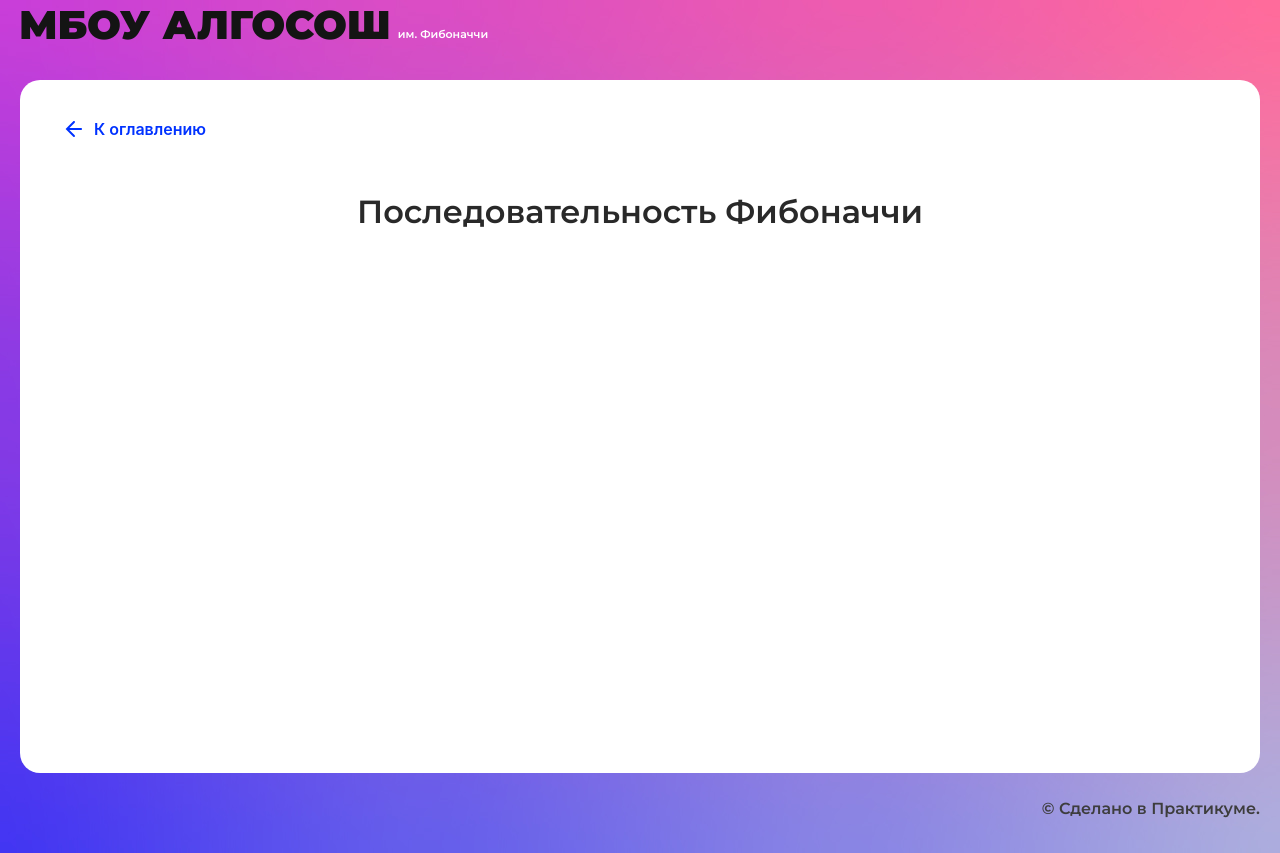
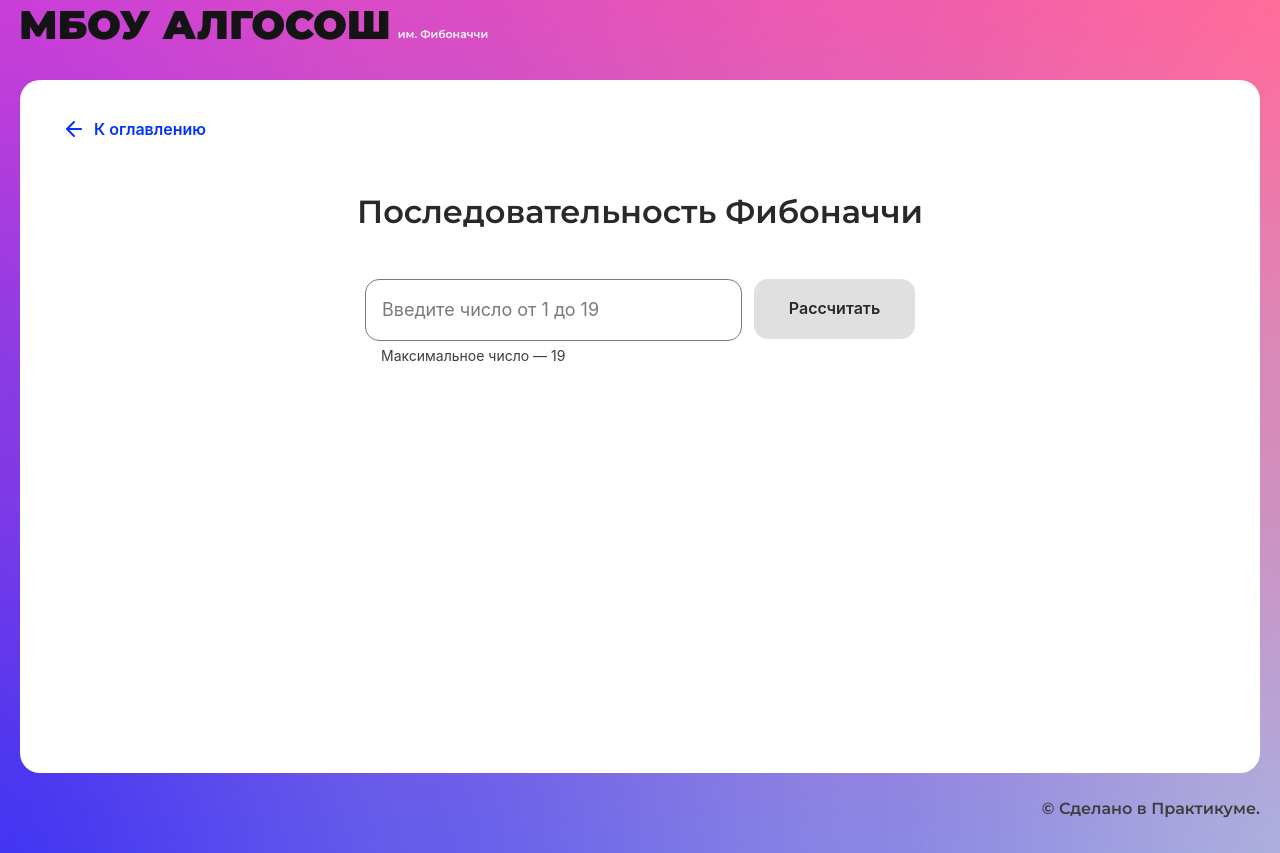
Before and after one commit to yuliazherebtsova/algososh, a React (Create React App) app: page /fibonacci in a window 1280 px wide. Built offline with nearby package versions, Linux system fonts and the light colour scheme.

Commit message:
feat: fibonacci sequence

```diff
--- a/src/components/app/app.tsx
+++ b/src/components/app/app.tsx
@@ -4,7 +4,7 @@ import { FibonacciPage } from "../fibonacci-page/fibonacci-page";
 import { ListPage } from "../list-page/list-page";
 import { MainPage } from "../main-page/main-page";
 import { QueuePage } from "../queue-page/queue-page";
-import { StringComponent } from "../string/string";
+import { StringComponent } from "../string-page/string-page";
 import { SortingPage } from "../sorting-page/sorting-page";
 import { StackPage } from "../stack-page/stack-page";
 
--- /dev/null
+++ b/src/components/fibonacci-page/fibonacci-page.module.css
@@ -0,0 +1,17 @@
+.formContainer {
+  margin: 0 auto;
+  display: grid;
+  grid-template-columns: 377px 1fr;
+  gap: 12px;
+  max-width: 550px;
+}
+
+.numbersList {
+  padding: 80px 0 0;
+  margin: 0;
+  display: flex;
+  justify-content: center;
+  flex-wrap: wrap;
+  gap: 16px;
+  list-style-type: none;
+}
--- a/src/components/fibonacci-page/fibonacci-page.tsx
+++ b/src/components/fibonacci-page/fibonacci-page.tsx
@@ -1,10 +1,85 @@
-import React from "react";
-import { SolutionLayout } from "../ui/solution-layout/solution-layout";
+import React, { useState } from 'react';
+import styles from './fibonacci-page.module.css';
+import { iterativeFib, sleep } from 'utils/utils';
+import { Button } from 'components/ui/button/button';
+import { Circle } from 'components/ui/circle/circle';
+import { Input } from 'components/ui/input/input';
+import { SolutionLayout } from 'components/ui/solution-layout/solution-layout';
+import { SHORT_DELAY_IN_MS } from 'constants/delays';
+import { ElementStates, TDataElement } from 'types/types';
 
 export const FibonacciPage: React.FC = () => {
+  const [inputNumber, setInputNumber] = useState<number>();
+  const [generatedNumbers, setGeneratedNumbers] = useState<TDataElement[]>([]);
+  const [inProgress, setInProgress] = useState(false);
+
+  const handleInputChange = (evt: React.FormEvent<HTMLInputElement>) => {
+    const input = parseInt(evt.currentTarget.value);
+    setInputNumber(input);
+  };
+
+  const generateFibonacci = () => {
+    setInProgress(true);
+    const fibonacciNumbers = inputNumber
+      ? [...iterativeFib(inputNumber)]
+      : [];
+    const numbersToRender: TDataElement[] = [];
+    console.log(fibonacciNumbers);
+    fibonacciNumbers.forEach(async (el) => {
+      numbersToRender.push({
+        char: el.toString(),
+        state: ElementStates.Default,
+      });
+      setGeneratedNumbers([...numbersToRender]);
+      await sleep(SHORT_DELAY_IN_MS);
+    });
+    setInProgress(false);
+  };
+
+  const handleSubmitButtonClick = (evt: React.SyntheticEvent) => {
+    evt.preventDefault();
+    generateFibonacci();
+  };
+
   return (
-    <SolutionLayout title="Последовательность Фибоначчи">
-
+    <SolutionLayout title='Последовательность Фибоначчи'>
+      <form className={styles.formContainer} onSubmit={handleSubmitButtonClick}>
+        <Input
+          placeholder='Введите число от 1 до 19'
+          type='number'
+          min={1}
+          isLimitText={true}
+          maxLength={2}
+          max={19}
+          onChange={handleInputChange}
+        />
+        <Button
+          text='Рассчитать'
+          type='submit'
+          disabled={inputNumber ? inputNumber > 19 : true}
+          isLoader={inProgress}
+        />
+      </form>
+      <ul className={styles.numbersList}>
+        {generatedNumbers.slice(0, 10).map((number, index) => (
+          <Circle
+            state={number.state}
+            letter={number.char}
+            key={index}
+            index={index}
+          />
+        ))}
+      </ul>
+      <ul className={styles.numbersList}>
+        {generatedNumbers.slice(10, 20).map((number, index) => (
+          <Circle
+            state={number.state}
+            letter={number.char}
+            key={index}
+            index={index+10}
+          />
+        ))}
+      </ul>
     </SolutionLayout>
   );
 };
--- a/src/components/string/string.module.css
+++ b/src/components/string-page/string-page.module.css
@@ -6,23 +6,12 @@
   max-width: 550px;
 }
 
-.legend {
-  display: flex;
-  justify-content: start;
-  font-family: 'Segoe UI';
-  font-weight: 400;
-  font-size: 14px;
-  line-height: 22px;
+.lettersList {
+  padding: 120px 0 0;
   margin: 0;
-  padding-left: 16px;
-}
-
-.lettersList {
   display: flex;
   justify-content: center;
   flex-wrap: wrap;
   gap: 16px;
-  padding: 120px 0 0;
-  margin: 0;
   list-style-type: none;
 }
--- a/src/components/string/string.tsx
+++ b/src/components/string-page/string-page.tsx
@@ -4,22 +4,22 @@ import { Input } from 'components/ui/input/input';
 import { SolutionLayout } from 'components/ui/solution-layout/solution-layout';
 import { DELAY_IN_MS } from 'constants/delays';
 import React, { FC, useState } from 'react';
-import { ElementStates, TLetter } from 'types/types';
+import { ElementStates, TDataElement } from 'types/types';
 import { sleep, swap } from 'utils/utils';
-import styles from './string.module.css';
+import styles from './string-page.module.css';
 
 export const StringComponent: FC = () => {
   const [inputString, setInputString] = useState('');
-  const [inputLetters, setInputLetters] = useState<TLetter[]>([]);
+  const [inputLetters, setInputLetters] = useState<TDataElement[]>([]);
   const [inProgress, setInProgress] = useState(false);
 
-  const handleInputChange = (e: React.FormEvent<HTMLInputElement>) => {
-    setInputString(e.currentTarget.value);
+  const handleInputChange = (evt: React.FormEvent<HTMLInputElement>) => {
+    setInputString(evt.currentTarget.value);
   };
 
   const reverseString = async () => {
     setInProgress(true);
-    const letters: TLetter[] = [];
+    const letters: TDataElement[] = [];
     inputString.split('').forEach((el) => {
       letters.push({ char: el, state: ElementStates.Default });
     });
@@ -49,7 +49,7 @@ export const StringComponent: FC = () => {
     setInProgress(false);
   };
 
-  const handleReverseButtonClick = (evt: React.SyntheticEvent) => {
+  const handleSubmitButtonClick = (evt: React.SyntheticEvent) => {
     evt.preventDefault();
     reverseString();
   };
@@ -58,7 +58,7 @@ export const StringComponent: FC = () => {
     <SolutionLayout title='Строка'>
       <form
         className={styles.formContainer}
-        onSubmit={handleReverseButtonClick}
+        onSubmit={handleSubmitButtonClick}
       >
         <Input isLimitText={true} maxLength={11} onChange={handleInputChange} />
         <Button
--- a/src/types/types.ts
+++ b/src/types/types.ts
@@ -9,7 +9,7 @@ export enum Direction {
   Descending = "descending",
 }
 
-export type TLetter = {
+export type TDataElement = {
   char: string,
   state: ElementStates
 }
--- a/src/utils/utils.ts
+++ b/src/utils/utils.ts
@@ -12,3 +12,15 @@ export const swap = (
 export async function sleep(ms: number) {
   return new Promise((resolve) => setTimeout(resolve, ms));
 }
+
+export const iterativeFib = (n: number) => {
+  let sequence: number[] = [1, 1];
+  if (n < 3) return [1];
+  for (let i = 2; i <= n; i++) {
+    sequence.push(
+      sequence[sequence.length - 1] + sequence[sequence.length - 2],
+    );
+  }
+  console.log(sequence)
+  return sequence;
+};
```
